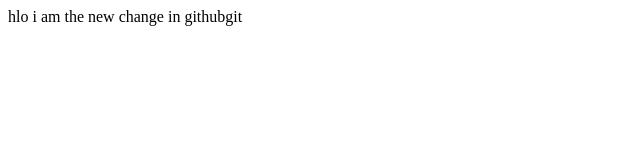
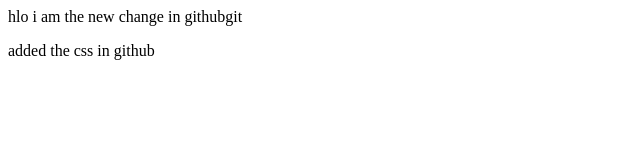
Before and after one commit to yash-bhardwaj52/first-repo, a plain HTML site: page index.html in a window 1280 px wide. Shown: the whole page, without its empty margins (0-640 px from the left). Drawn offline with Linux system fonts and the light colour scheme.

Commit message:
added the style in code

```diff
--- a/index.html
+++ b/index.html
@@ -1 +1,2 @@
 <p>hlo i am the new change in githubgit </p>
+<p>added the css in github </p>
--- /dev/null
+++ b/style.css
@@ -0,0 +1,3 @@
+p{
+color: aqua;
+}
```
